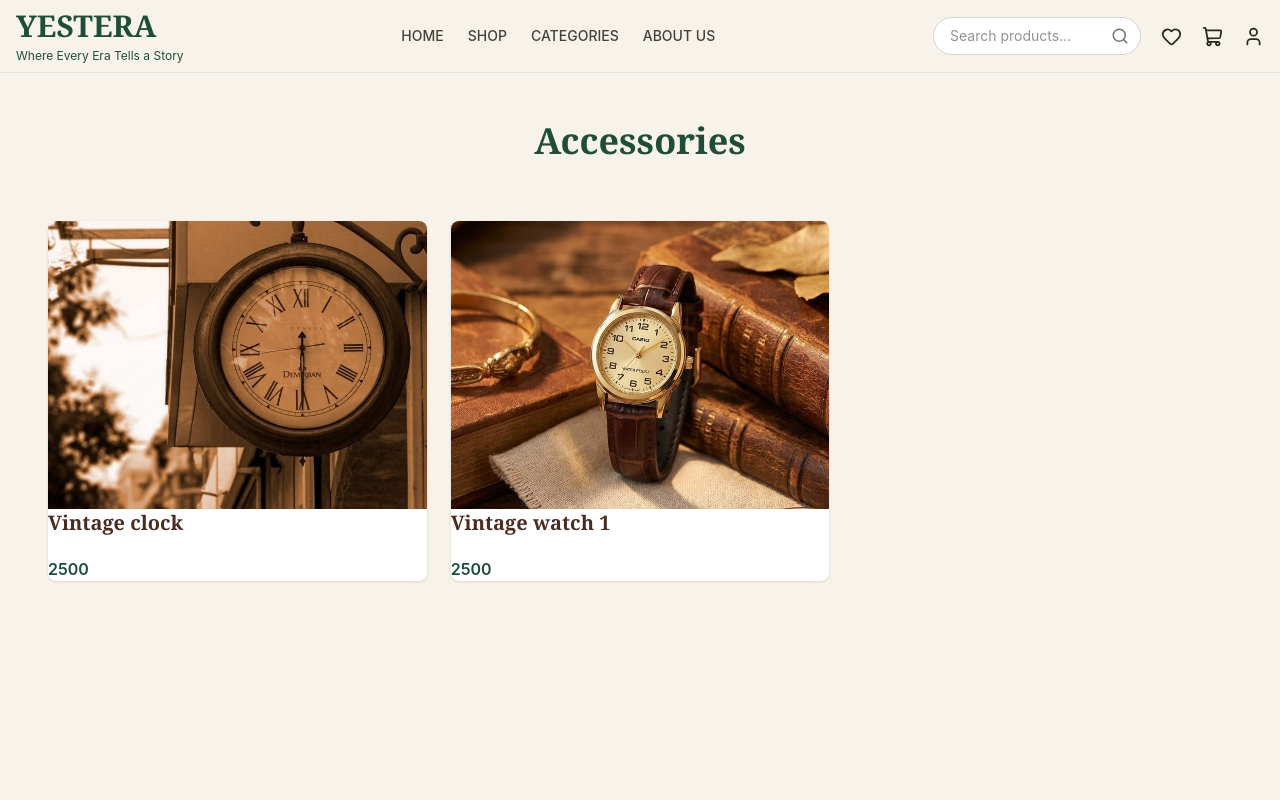
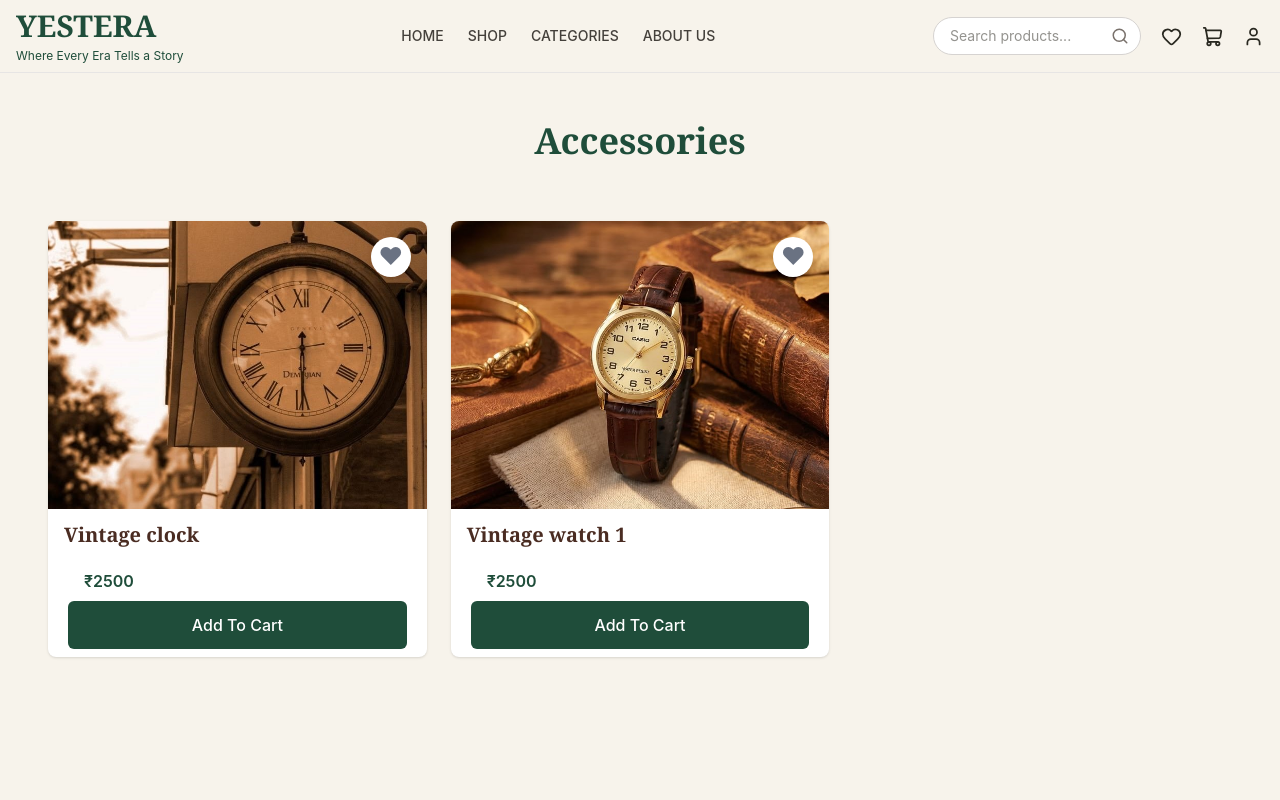
Before and after one commit to amnaliya/e-commerce, a React (Vite) app: page /categories/Accessories in a window 1280 px wide. Shown: the top 800 px of the page. Built offline with nearby package versions, Linux system fonts and the light colour scheme; data requests are answered from the project's data file.

Commit message:
created the categorysection and also created category details and added the wishlist button and add to cart button to each products by categorywise

```diff
--- a/db.json
+++ b/db.json
@@ -110,7 +110,8 @@
       "name": "ridaaaa",
       "email": "rida@gmail.com",
       "password": "ridamol",
-      "id": "Lytr8t--9mA"
+      "id": "Lytr8t--9mA",
+      "role": "user"
     }
   ],
   "orders": [
@@ -278,36 +279,75 @@
         }
       ],
       "id": "6h1hT0VfFio"
+    },
+    {
+      "userid": "L7OI6yeAUbg",
+      "name": "AMANA PV",
+      "email": "amana@gmail.com",
+      "address": "Puthiyaveetil house vallikkunnu athanikk\nNutrition center athanikkal vallikkunnu",
+      "city": "Ariyallur",
+      "pincode": "673314",
+      "number": "07907242734",
+      "total": 2500,
+      "items": [
+        {
+          "userid": "L7OI6yeAUbg",
+          "productId": "3",
+          "name": "Vintage Camera 3",
+          "price": 2500,
+          "image": "/images/vintage camer 3.jpg",
+          "quantity": 1,
+          "id": "H_Tdrl0SHQU"
+        }
+      ],
+      "id": "iaHn-54ytyw"
     }
   ],
   "cart": [
     {
       "userid": "L7OI6yeAUbg",
-      "productId": "3",
-      "name": "Vintage Camera 3",
+      "productId": "8",
+      "name": "Vintage record 4",
       "price": 2500,
-      "image": "/images/vintage camer 3.jpg",
-      "quantity": 2,
-      "id": "XF26pf_6I88"
+      "image": "/images/midlaj.jpeg",
+      "quantity": 1,
+      "id": "UdUovM_BtGE"
     },
     {
       "userid": "L7OI6yeAUbg",
-      "productId": "9",
-      "name": "Vintage clock",
+      "productId": "2",
+      "name": "Vintage Camera 2",
       "price": 2500,
-      "image": "/images/vintage clock 1.jpg",
+      "image": "/images/vintage camera 2.jpg",
       "quantity": 3,
-      "id": "LMTMW4gKIn8"
+      "id": "sKOtbLeBdjI"
+    },
+    {
+      "userid": "L7OI6yeAUbg",
+      "productId": "1",
+      "name": "Vintage Camera",
+      "price": 2500,
+      "image": "/images/vintage camera 1.jpg",
+      "quantity": 1,
+      "id": "NC81KXgY-nI"
     }
   ],
   "wishlist": [
     {
       "userid": "L7OI6yeAUbg",
-      "productId": "9",
-      "name": "Vintage clock",
+      "productId": "11",
+      "name": "Vintage mirror 2",
       "price": 2500,
-      "image": "/images/vintage clock 1.jpg",
-      "id": "xfgN9UTnvXA"
+      "image": "/images/vintage mirror 2.jpg",
+      "id": "A-lHSPRO7dY"
+    },
+    {
+      "userid": "L7OI6yeAUbg",
+      "productId": "10",
+      "name": "Vintage mirror 1",
+      "price": 2500,
+      "image": "/images/vintage mirror 1.jpg",
+      "id": "nsGZCshlrog"
     }
   ],
   "$schema": "./node_modules/json-server/schema.json"
--- a/src/App.jsx
+++ b/src/App.jsx
@@ -19,6 +19,7 @@ import Protectedroute from './routes/protectedroute';
 import Wishlist from './pages/wishlist'
 // import Cameracategory from './pages/cameracategory'
 import Categories from './pages/categories';
+import Categoryproducts from './pages/categoryproducts';
 
 function App() {
 
@@ -36,7 +37,7 @@ function App() {
   <Route path="/login" element={<Login />} />
   <Route path='/product/:id' element={<Productdetails />} />
   {/* <Route path='/categories/camera' element={<Cameracategory />} /> */}
-  <Route path="/categories/:category" element={<Categories />} />
+  <Route path="/categories/:category" element={<Categoryproducts />} />
 
   <Route element={<Protectedroute />}>
   <Route path='/wishlist' element={<Wishlist />} />
--- a/src/components/categoriessection.jsx
+++ b/src/components/categoriessection.jsx
@@ -49,7 +49,7 @@ function Categorysection(){
 
               <div className="rounded-lg bg-white text-center p-3 shadow-sm">
             <div className="text-4xl">
-                <Link to="/categories/Vinyl Records">
+                <Link to="/categories/Retro Posters">
                 <img src={retroposter} className="object-cover h-full" alt="retro posters" />
                 </Link>
             </div>
--- a/src/pages/categories.jsx
+++ b/src/pages/categories.jsx
@@ -1,50 +1,89 @@
-import { useParams ,Link} from "react-router-dom";
-import { useState,useEffect } from "react";
-import axios from "axios";
 
+import cameracover from "../assets/camera cover page.png"
+import vinylrecord from "../assets/vinyl record cover.jpg"
+import retroposter from "../assets/posters.png"
+import accessories from "../assets/accessories cover.png"
+import collectibles from "../assets/collectibles cover.png"
+import { Link } from "react-router-dom"
 function Categories(){
-    const{category}=useParams();
-    const [product,setproduct]=useState([]);
-    useEffect(()=>{
-        fetchproducts();
-    },[])
-
-    const fetchproducts=async()=>{
-        try{
-            const response=await axios.get(`http://localhost:3000/products?category=${category}`)
-            setproduct(response.data)
-        }
-        catch(error){
-            console.log(error)
-        }
-    }
-
     return (
         <>
-            <div className="min-h-screen px-7 py-12 bg-[#f7f3eb]">
-                <h1 className="text-center font-serif mb-10 text-[#1F4D3A] font-bold text-4xl">
-                    {category}</h1>
+            <div className="px-7 py-12 min-h-screen  bg-[#f7f3eb]">
+            <div className="mx-auto max-w-7xl">
 
-                    <div className="p-5 grid grid-cols-3 gap-6">
-                        {product.map((value)=>(
-                            <Link to={`/product/${value.id}`}
-                            key={value.id}
-                            className="overflow-hidden rounded-lg bg-white shadow-sm">
-                                <img src={value.image} className="h-72 w-full object-cover" />
 
-                                <div>
-                                    <h2 className="text-[#4A2C22] font-semibold font-serif text-xl">
-                                        {value.name}</h2>
-                                        <p className="text-[#1F4D3A] font-semibold mt-5">
-                                            {value.price}</p>
-                                </div>
+                <div className="mb-10 text-center">
+                <p className="text-sm tracking-widest text-[#1F4D3A]">
+                EXPLORE YESTERRA
+                </p>
+                <h2 className="font-serif  text-[#1F4D3A] mt-2 font-bold text-4xl ">
+                Categories</h2>
+                </div>
 
-                            </Link>
-                        ))}
-                    </div>
+
+        <div className="grid grid-cols-3 gap-6 ">
+
+            <div className="rounded-lg bg-white text-center p-3 shadow-sm">
+            <div className="text-4xl">
+                <Link to="/categories/Cameras" className="block overflow-hidden rounded-lg ">
+                <img src={cameracover}  className="object-cover h-full" alt="vintage camera cover page" />
+                </Link>
             </div>
+            <h3 className="mt-4  text-[#4A2C22] font-serif text-lg font-semibold">
+            Vintage Camera
+            </h3>
+            </div>
+
+              <div className="rounded-lg bg-white text-center p-3 shadow-sm">
+            <div className="text-4xl">
+                <Link to="/categories/Vinyl Records" className="block overflow-hidden rounded-lg">
+                <img src={vinylrecord}className="h-full object-cover"  alt="vinyl records" />
+                </Link>
+            </div>
+            <h3 className="mt-4 text-[#4A2C22] font-serif text-lg font-semibold">
+            Vinyl Records
+            </h3>
+            </div>
+
+              <div className="rounded-lg bg-white text-center p-3 shadow-sm">
+            <div className="text-4xl">
+                <Link to="/categories/Retro Posters" className="block overflow-hidden rounded-lg">
+                <img src={retroposter} className="object-cover h-full" alt="retro posters" />
+                </Link>
+            </div>
+            <h3 className="mt-4 text-[#4A2C22] font-serif text-lg font-semibold">
+            Retro Posters
+            </h3>
+            </div>
+
+              <div className="rounded-lg bg-white text-center p-3 shadow-sm">
+            <div className="text-4xl">
+                <Link to="/categories/Accessories" className="block overflow-hidden rounded-lg">
+                <img src={accessories} className="object-cover h-full" alt="accessories" />
+                </Link>
+            </div>
+            <h3 className="mt-4 text-[#4A2C22] font-serif text-lg font-semibold">
+            Accessories
+            </h3>
+            </div>
+
+            <div className="rounded-lg bg-white text-center p-3 shadow-sm">
+            <div className="text-4xl">
+                <Link to="/categories/Collectibles" className="block overflow-hidden rounded-lg">
+                <img src={collectibles} className="object-cover h-full" alt="retro posters" />
+                </Link>
+            </div>
+            <h3 className="mt-4 text-[#4A2C22] font-serif text-lg font-semibold">
+            Collectibles
+            </h3>
+            </div>
+
+
+        </div>
+
+            </div>
+        </div>
         </>
     )
 }
-
 export default Categories;
--- a/src/pages/categoryproducts.jsx
+++ b/src/pages/categoryproducts.jsx
@@ -1,8 +1,140 @@
-function Category(){
+import { useParams ,Link} from "react-router-dom";
+import { useState,useEffect } from "react";
+import axios from "axios";
+import { useNavigate } from "react-router-dom";
+import { addtocart } from "../redux/cartslice";
+import { addcart } from "../services/cartservices";
+import { useSelector,useDispatch } from "react-redux";
+import { toast } from "react-toastify";
+import { addtowishlist,deleting } from "../services/wishlistservices";
+import { addwishlist,removefromwishlist } from "../redux/wishlistslice";
+
+function Categoryproducts(){
+    const{category}=useParams();
+    const [product,setproduct]=useState([]);
+    // const cart=useSelector((state)=>state.cart.items)
+    const userid=useSelector((state)=>state.auth.userid)
+    const wishlist=useSelector((state)=>state.wishlist.items)
+    const dispatch=useDispatch();
+    const navigate=useNavigate();
+
+    useEffect(()=>{
+        fetchproducts();
+    },[category])
+
+    const fetchproducts=async()=>{
+        try{
+            const response=await axios.get(`http://localhost:3000/products?category=${category}`)
+            setproduct(response.data)
+        }
+        catch(error){
+            console.log(error)
+        }
+    }
+
+    const handleaddtocart=async(product)=>{
+        if(!userid){
+            toast.warning("please login first");
+            navigate("/login");
+            return;
+        }
+        const cart={
+        userid: userid,
+      productId: product.id,
+      name:product.name,
+      price:product.price,
+      image:product.image,
+      quantity: 1
+        }
+        try{
+           const data= await addcart(cart);
+            dispatch(addtocart(data));
+            toast.success("product added to cart")
+        }
+        catch(error){
+            console.log(error)
+            toast.error("failed to add to cart")
+        }
+    }
+
+
+    const handlewishlist=async(product)=>{
+        if(!userid){
+            toast.error("failed to add to wishlist")
+            navigate("/login")
+            return;
+        }
+     const existing=wishlist.find((value)=>value.productId === product.id)
+     if(existing){
+        await deleting(existing.id)
+        dispatch(removefromwishlist(product.id))
+        toast.info("removed from wishlist")
+        return;
+     }
+     const wishlistitem={
+          userid:userid,
+            productId:product.id,
+            name:product.name,
+            price:product.price,
+            image:product.image
+     };
+     try{
+        const data=await addtowishlist(wishlistitem);
+        dispatch(addwishlist(data));
+        toast.success("product added to wishlist");
+     }
+     catch(error){
+        console.log(error);
+        toast.warning("failed to add to wishlist")
+     }
+
+    }
     return (
         <>
+            <div className="min-h-screen px-7 py-12 bg-[#f7f3eb]">
+                <h1 className="text-center font-serif mb-10 text-[#1F4D3A] font-bold text-4xl">
+                    {category}</h1>
 
+                    <div className="p-5 grid grid-cols-3 gap-6">
+
+                        {product.map((value)=>(
+                            <div key={value.id}
+                             className="overflow-hidden rounded-lg bg-white shadow-sm">
+                                <div className="relative">
+                                    <Link to={`/product/${value.id}`}>
+                                    <img src={value.image} alt={value.name}
+                                    className="h-72 w-full object-cover" />
+                                    </Link>
+                                    <button onClick={(e) => {
+                                         e.preventDefault();
+                                         e.stopPropagation();
+                                        handlewishlist(value)}}
+                                     className="absolute right-4 top-4 flex h-10 w-10 items-center justify-center rounded-full bg-white shadow-md transition hover:scale-110">
+                                     <span className={`text-2xl ${wishlist.some((item) => item.productId === value.id)?
+                                         "text-red-500": "text-gray-500" }`}> ♥
+                                         </span>
+                                         </button>
+                                         </div>
+                                {/* <img src={value.image} className="h-72 w-full object-cover" /> */}
+
+                                <div className="px-4 pt-3">
+                                    <h2 className="text-[#4A2C22] font-semibold font-serif  text-xl">
+                                        {value.name}</h2>
+                                        <p className="text-[#1F4D3A] pl-5 font-semibold mt-5">
+                                            ₹{value.price}</p></div>
+
+                                        <div className="px-5 pb-2 pt-2">
+                                    <button className="rounded-md w-full bg-[#1F4D3A] p-3 font-medium text-white "
+                                    onClick={()=>handleaddtocart(value)}>
+                                        Add To Cart</button>
+                                    </div>
+                                 </div>
+
+                        ))}
+                    </div>
+            </div>
         </>
     )
 }
-export default Category;
+
+export default Categoryproducts;
--- a/src/pages/productdetails.jsx
+++ b/src/pages/productdetails.jsx
@@ -54,7 +54,7 @@ function Productdetails(){
         value.productId===product.id)
 
         if(existing){
-             try{
+    try{
         await deleting(existing.id);
         dispatch(removefromwishlist(product.id));
         toast.info("removed from wishlist");
```
